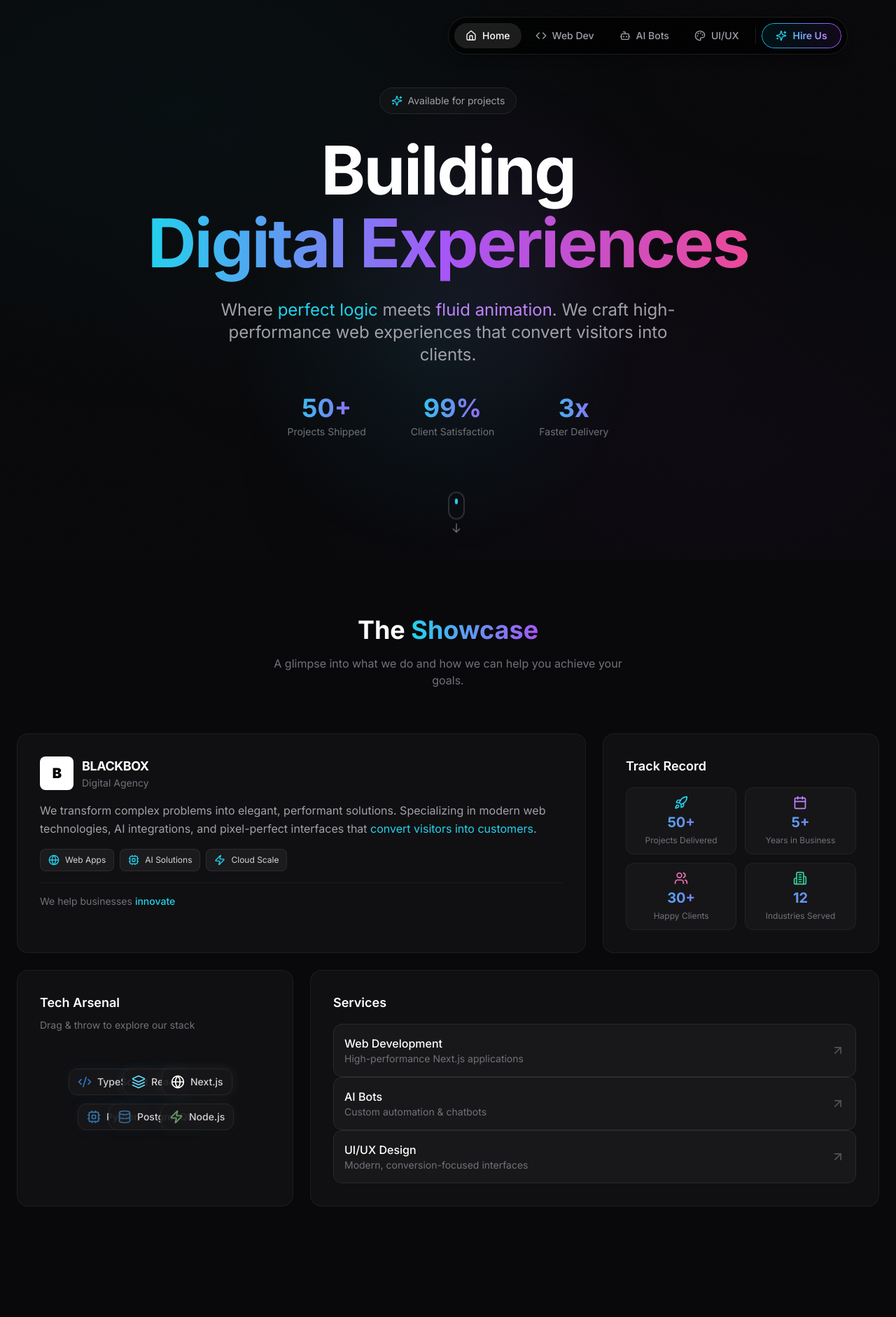
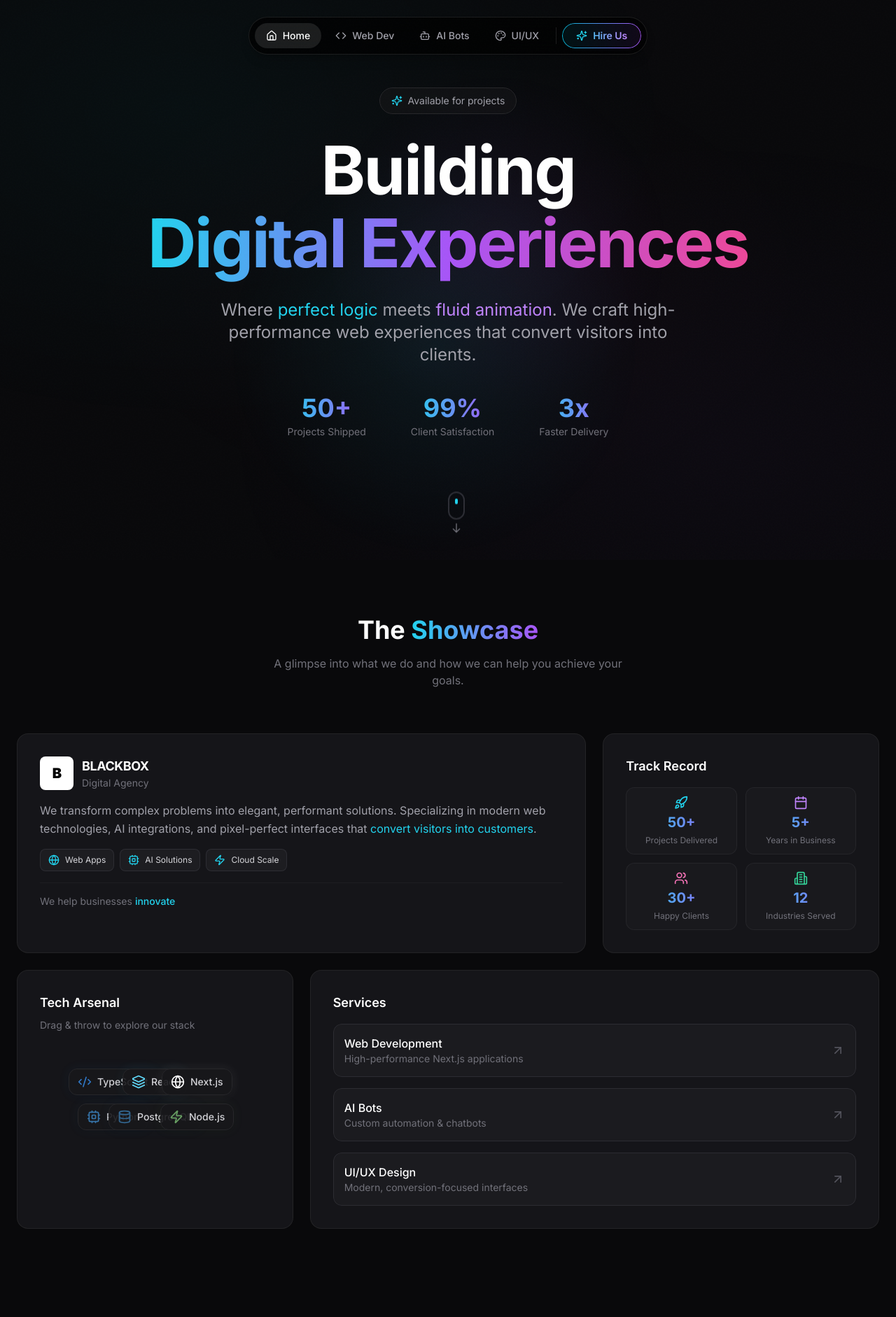
Before and after one commit to ast3rix-ai/blackbox-web, a Next.js app: page / in a window 1280 px wide. Shown: the top 1882 px of the page at 70% size. Built offline with nearby package versions, Linux system fonts and the light colour scheme.

Commit message:
Fix BentoGrid card sharpness and services spacing

```diff
--- a/src/components/BentoGrid.tsx
+++ b/src/components/BentoGrid.tsx
@@ -125,7 +125,7 @@ function GlowCard({
   return (
     <motion.div
       className={cn(
-        "relative rounded-2xl bg-zinc-900/50 border border-zinc-800/60 overflow-hidden group",
+        "relative rounded-2xl bg-zinc-900/90 border border-zinc-800/80 overflow-hidden group",
         className
       )}
       initial={{ opacity: 0, y: 20 }}
@@ -134,7 +134,8 @@ function GlowCard({
       transition={{ duration: 0.4, delay }}
       style={{
         transform: "translateZ(0)", // Force GPU layer
-        willChange: "transform",
+        backfaceVisibility: "hidden",
+        WebkitFontSmoothing: "antialiased",
       }}
     >
       {/* Hover overlay - uses opacity for GPU acceleration */}
@@ -278,7 +279,7 @@ function ServicesCard() {
     <GlowCard className="p-6 md:p-8 h-full" delay={0.3}>
       <h3 className="text-lg font-semibold mb-4 text-white">Services</h3>
 
-      <div className="space-y-3">
+      <div className="flex flex-col gap-4">
         {services.map((service) => (
           <Link key={service.id} href={service.href}>
             <motion.div
--- a/src/components/FloatingNav.tsx
+++ b/src/components/FloatingNav.tsx
@@ -91,6 +91,7 @@ export default function FloatingNav() {
   return (
     <>
       {/* Desktop Navigation - Centered */}
+      <div className="fixed top-6 z-[5000] hidden md:flex justify-center w-full pointer-events-none">
         <motion.nav
           initial={{ y: -100, opacity: 0 }}
           animate={{ y: 0, opacity: 1 }}
@@ -100,10 +101,9 @@ export default function FloatingNav() {
             y: smoothY,
           }}
           className={cn(
-          "fixed top-6 z-[5000] hidden md:flex items-center gap-1 px-2 py-2 rounded-full",
+            "flex items-center gap-1 px-2 py-2 rounded-full pointer-events-auto",
             "bg-black/70 backdrop-blur-md border border-white/10",
             "shadow-lg shadow-black/20",
-          "left-1/2 -translate-x-1/2", // Centering
             !isVisible && "pointer-events-none"
           )}
         >
@@ -160,6 +160,7 @@ export default function FloatingNav() {
           </motion.div>
         </Link>
         </motion.nav>
+      </div>
 
       {/* Mobile Top Navigation */}
       <motion.nav
@@ -252,20 +253,18 @@ export default function FloatingNav() {
       </motion.nav>
 
       {/* Mobile Bottom Bar - Centered */}
+      <div className="fixed bottom-4 z-[5000] md:hidden flex justify-center w-full pointer-events-none">
         <motion.nav
           initial={{ y: 100, opacity: 0 }}
           animate={{ y: 0, opacity: 1 }}
           transition={{ duration: 0.6, delay: 0.2, type: "spring", stiffness: 100, damping: 20 }}
           style={{
             opacity: smoothOpacity,
-          y: useSpring(useMotionValue(isVisible ? 0 : 20), { stiffness: 300, damping: 30 }),
           }}
           className={cn(
-          "fixed bottom-4 z-[5000] md:hidden",
-          "flex items-center gap-1 px-2 py-2 rounded-full",
+            "flex items-center gap-1 px-2 py-2 rounded-full pointer-events-auto",
             "bg-black/80 backdrop-blur-md border border-white/10",
             "shadow-lg shadow-black/30",
-          "left-1/2 -translate-x-1/2", // Centering
             !isVisible && "pointer-events-none"
           )}
         >
@@ -307,6 +306,7 @@ export default function FloatingNav() {
           </motion.div>
         </Link>
         </motion.nav>
+      </div>
     </>
   );
 }
```
Lines whose indentation alone changed are shown as unchanged.
